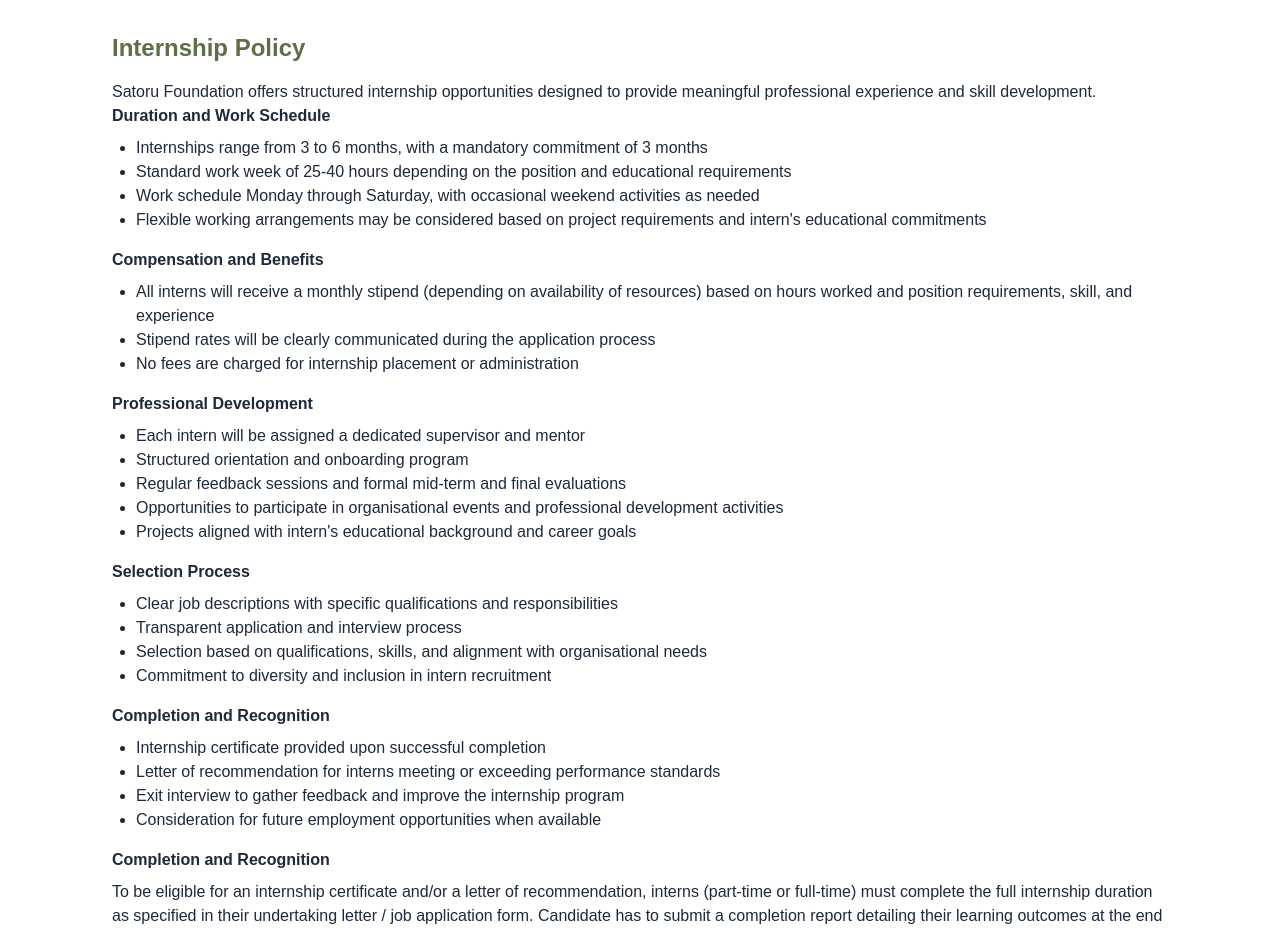
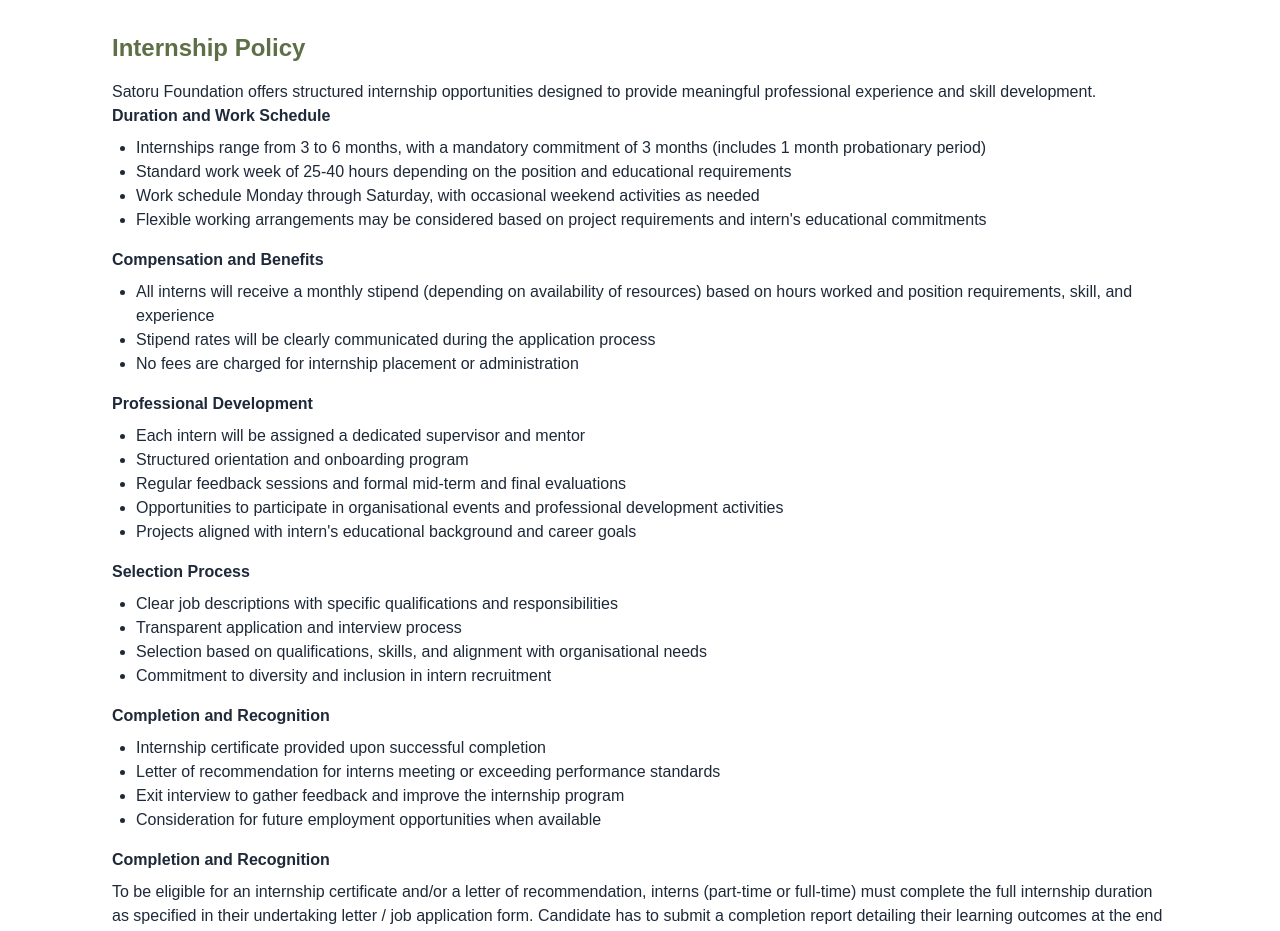
Before and after one commit to Satoru-Foundation/web, a Next.js app: page /organizational-policy in a window 1280 px wide. Shown: the part 1220-2151 px from the top of the page. Built offline with nearby package versions, Linux system fonts and the light colour scheme.

Commit message:
Added Probationary data

```diff
--- a/src/app/organizational-policy/page.js
+++ b/src/app/organizational-policy/page.js
@@ -65,7 +65,7 @@
 </p>
             <p className="mb-2 font-semibold">Duration and Work Schedule</p>
             <ul className="list-disc pl-6 mb-4">
-              <li>Internships range from 3 to 6 months, with a mandatory commitment of 3 months</li>
+              <li>Internships range from 3 to 6 months, with a mandatory commitment of 3 months (includes 1 month probationary period)</li>
               <li>Standard work week of 25-40 hours depending on the position and educational requirements</li>
               <li>Work schedule Monday through Saturday, with occasional weekend activities as needed</li>
               <li>Flexible working arrangements may be considered based on project requirements and intern's educational commitments</li>
```
